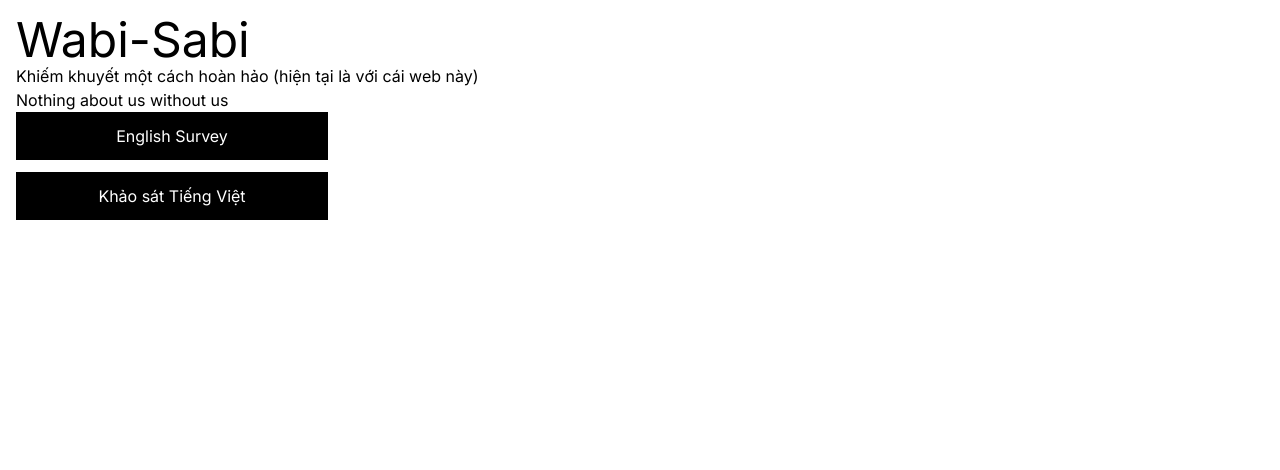
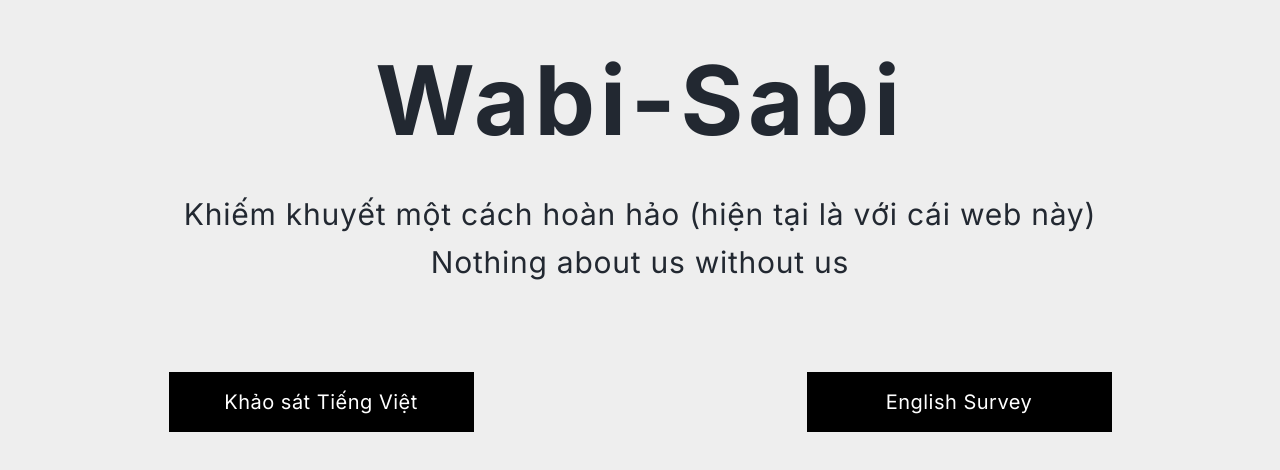
Before and after one commit to lightraptor/nextjs, a Next.js app: page / in a window 1280 px wide. Shown: the top 470 px of the page. Built offline with nearby package versions, Linux system fonts and the light colour scheme.

Commit message:
update css page

```diff
--- a/app/globals.css
+++ b/app/globals.css
@@ -1,3 +1,18 @@
 @tailwind base;
 @tailwind components;
 @tailwind utilities;
+
+@import url('https://fonts.googleapis.com/css2?family=Noto+Sans:ital,wght@0,100..900;1,100..900&display=swap');
+
+:root {
+    --color1: #eee;
+    --color2: #222831;
+}
+
+body {
+    font-family: "Noto Sans", sans-serif;
+    margin: 0;
+    padding: 0;
+    background-color: var(--color1);
+    color: var(--color2);
+}
--- a/app/page.tsx
+++ b/app/page.tsx
@@ -1,20 +1,28 @@
 "use client";
 import React from "react";
-import img from "@/public/arc_reactor_iron_man_2-wallpaper-1920x1080.jpg"
-import Image from "next/image";
-const VCardQRCode = () => {
+const Home = () => {
+  return (
+    <div className="m-4 flex flex-col gap-3">
+      {/*       <Image src={img} width={500} height={500} alt="bg" /> */}
+      <div className="title-wrap w-full h-fit flex justify-center items-center">
+        <p className=" sm:text-8xl text-5xl font-bold my-9 tracking-wider">Wabi-Sabi</p>
+      </div>
+      <div className="content-wrap flex flex-col gap-3">
+        <p className="sm:text-3xl text-xl font-normal tracking-wide text-center">Khiếm khuyết một cách hoàn hảo (hiện tại là với cái web này)</p>
+        <p className="sm:text-3xl text-xl font-normal tracking-wide text-center">Nothing about us without us</p>
+      </div>
+      <div className="button-wrap flex sm:flex-row flex-col justify-around sm:my-20 my-10 gap-7">
+        <div className="button-left sm:w-1/2n w-full flex justify-center items-center">
+        <button className="bg-black text-white sm:w-1/2 w-[90%] p-4 text-xl hover:text-2xl hover:sm:text-3xl hover:sm:w-2/3 hover:w-[95%] duration-300"><a href="https://form.jotform.com/241073918354458" className=" tracking-wide">Khảo sát Tiếng Việt</a></button>
 
-  return (
-    <div className="m-4 flex flex-col">
-{/*       <Image src={img} width={500} height={500} alt="bg" /> */}
-      <p className="text-5xl bold">Wabi-Sabi</p>
-      <p>Khiếm khuyết một cách hoàn hảo (hiện tại là với cái web này)</p>
-      <p>Nothing about us without us</p>
-      <button className="bg-black text-white w-1/4 p-3 mb-3"><a href="https://form.jotform.com/241032420358445">English Survey</a></button>
+        </div>
+        <div className="button-right sm:w-1/2n w-full flex justify-center items-center">
+        <button className="bg-black text-white sm:w-1/2 w-[90%] p-4 text-xl hover:text-2xl hover:sm:text-3xl hover:sm:w-2/3 hover:w-[95%] duration-300"><a href="https://form.jotform.com/241032420358445" className=" tracking-wide">English Survey</a></button>
 
-<button className="bg-black text-white w-1/4 p-3"><a href="https://form.jotform.com/241073918354458">Khảo sát Tiếng Việt</a></button>
+        </div>
+      </div>
     </div>
   );
 };
 
-export default VCardQRCode;
+export default Home;
--- a/tailwind.config.ts
+++ b/tailwind.config.ts
@@ -13,6 +13,9 @@ const config: Config = {
         'gradient-conic':
           'conic-gradient(from 180deg at 50% 50%, var(--tw-gradient-stops))',
       },
+      colors: {
+        'whiteOld': '#eeeeee',
+      },
     },
   },
   plugins: [],
```
Also changed, not shown: public/arc_reactor_iron_man_2-wallpaper-1920x1080.jpg (deleted).
